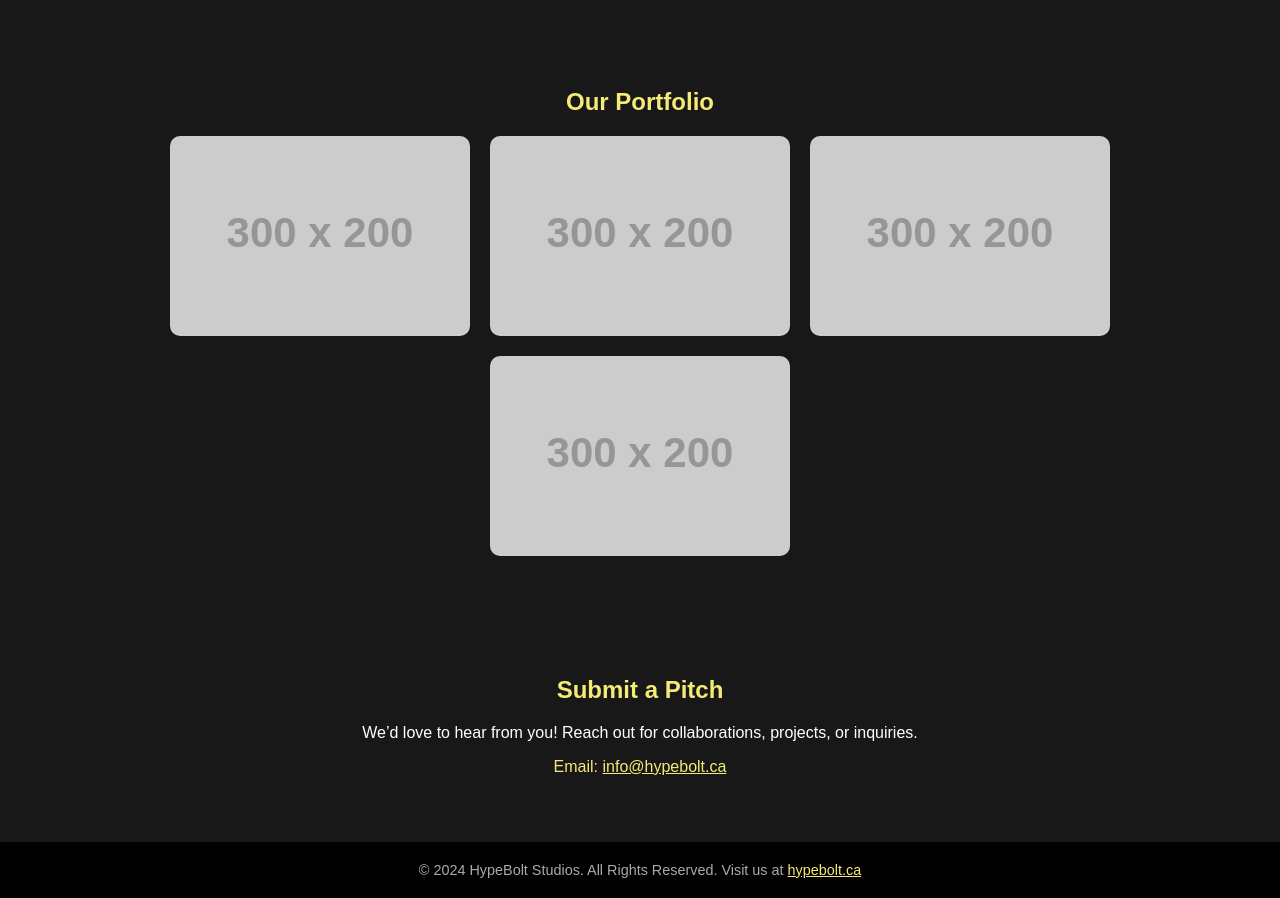
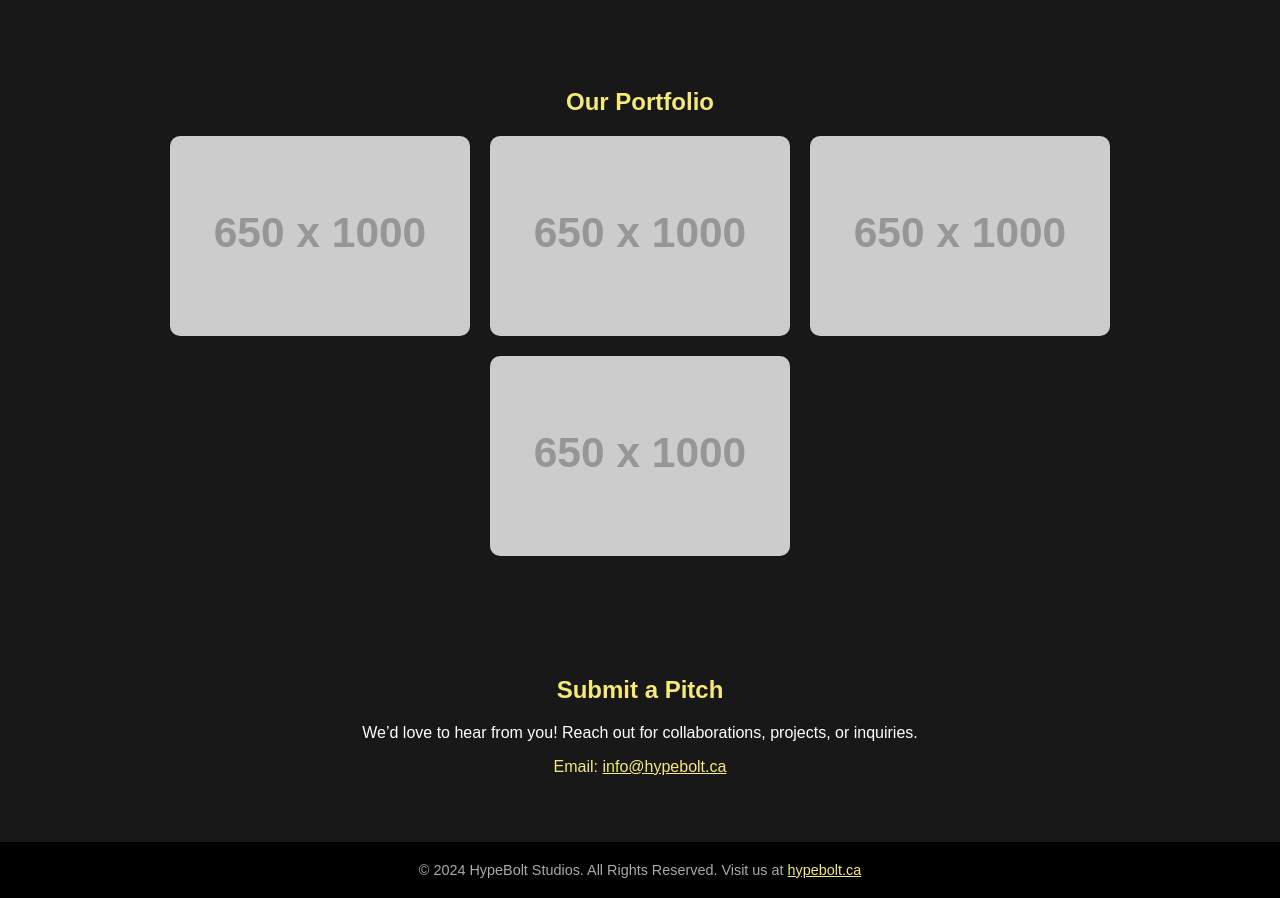
Before and after one commit to HypeBolt-Studios/hypeboltdotca, a plain HTML site: page index.html in a window 1280 px wide. Shown: the part 1020-1918 px from the top of the page. Drawn offline with Linux system fonts and the light colour scheme; placeholder pictures from the web are drawn by us.

Commit message:
Update index.html
Signed-off-by: Kevin Sweet <85143312+DeathMixer@users.noreply.github.com>

```diff
--- a/index.html
+++ b/index.html
@@ -33,10 +33,10 @@
     <section id="portfolio">
         <h2>Our Portfolio</h2>
         <div class="portfolio">
-            <img src="https://via.placeholder.com/300x200" alt="Film Project 1">
-            <img src="https://via.placeholder.com/300x200" alt="Film Project 2">
-            <img src="https://via.placeholder.com/300x200" alt="Film Project 3">
-            <img src="https://via.placeholder.com/300x200" alt="Film Project 4">
+            <img src="https://via.placeholder.com/650x1000" alt="Film Project 1">
+            <img src="https://via.placeholder.com/650x1000" alt="Film Project 2">
+            <img src="https://via.placeholder.com/650x1000" alt="Film Project 3">
+            <img src="https://via.placeholder.com/650x1000" alt="Film Project 4">
         </div>
     </section>
 
```
